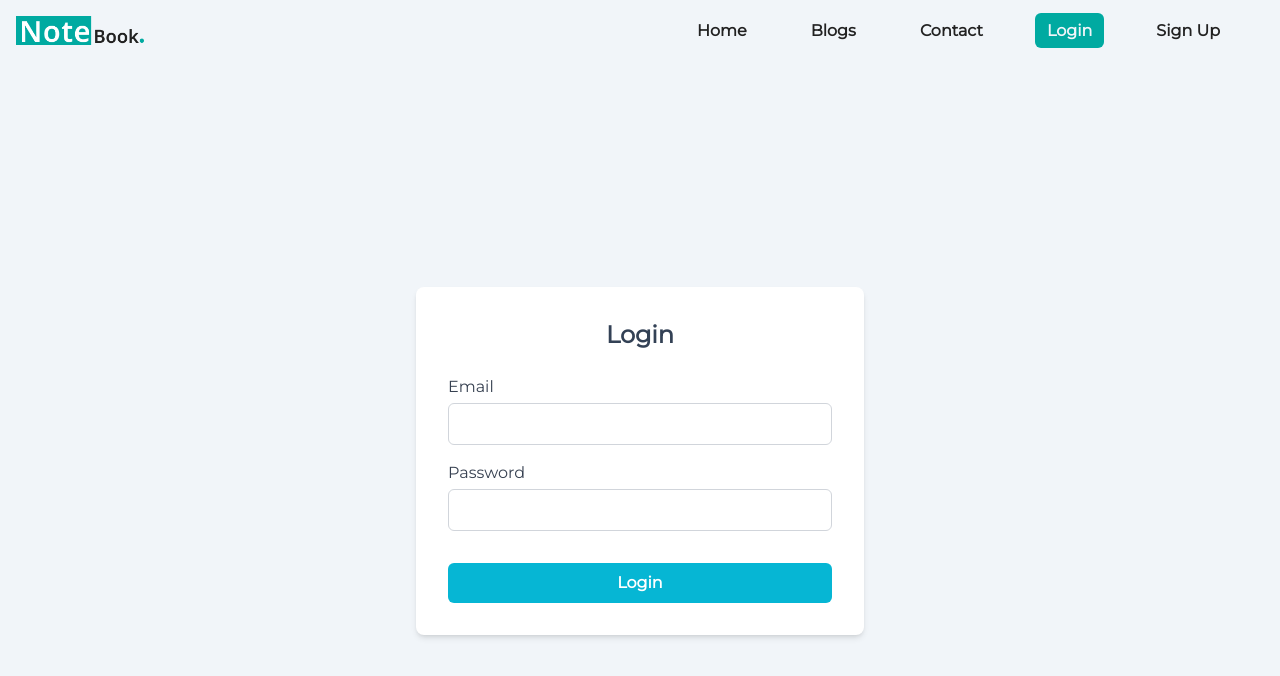
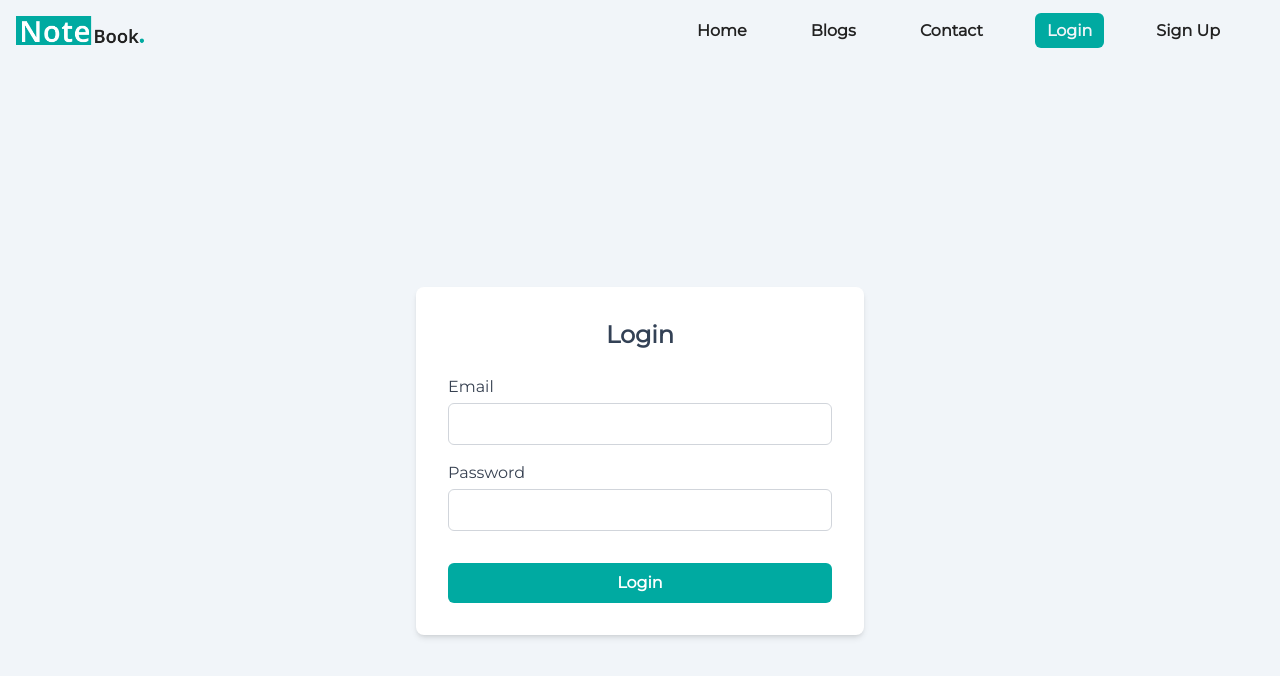
Before and after one commit to Mahim79/blog-website-frontend, a Next.js app: page /login in a window 1280 px wide. Shown: the top 676 px of the page. Built offline with nearby package versions, Linux system fonts and the light colour scheme.

Commit message:
Login and Resister form UI merged with develop branch

```diff
--- a/src/app/(pages)/login/page.jsx
+++ b/src/app/(pages)/login/page.jsx
@@ -42,7 +42,7 @@ export default function LoginPage() {
 
         <button
           type="submit"
-          className="w-full mt-4 bg-cyan-500 hover:bg-cyan-600 text-white font-semibold py-2 px-4 rounded-md transition"
+          className="w-full mt-4 btn hover:bg-deepTeal text-white font-semibold py-2 px-4 rounded-md transition"
         >
           Login
         </button>
--- a/src/app/(pages)/resister/page.jsx
+++ b/src/app/(pages)/resister/page.jsx
@@ -64,7 +64,7 @@ export default function RegisterPage() {
 
         <button
           type="submit"
-          className="w-full mt-4 bg-cyan-500 hover:bg-cyan-600 text-white font-semibold py-2 px-4 rounded-md transition"
+          className="w-full mt-4 btn hover:bg-deepTeal text-white font-semibold py-2 px-4 rounded-md transition"
         >
           Sign Up
         </button>
--- a/tailwind.config.js
+++ b/tailwind.config.js
@@ -12,6 +12,7 @@ module.exports = {
     extend: {
       colors:{
         teal : "#00AAA1",
+        deepTeal:"#06928a",
         black:"#222222"
       }
     },
```
